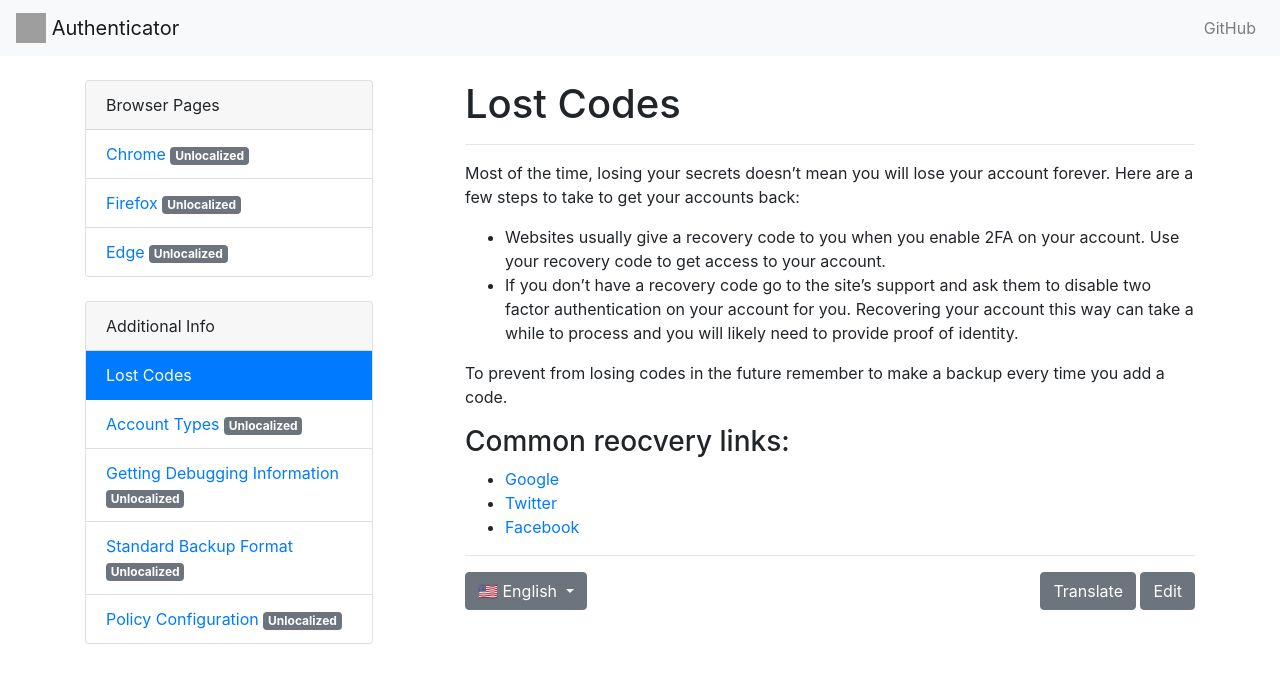
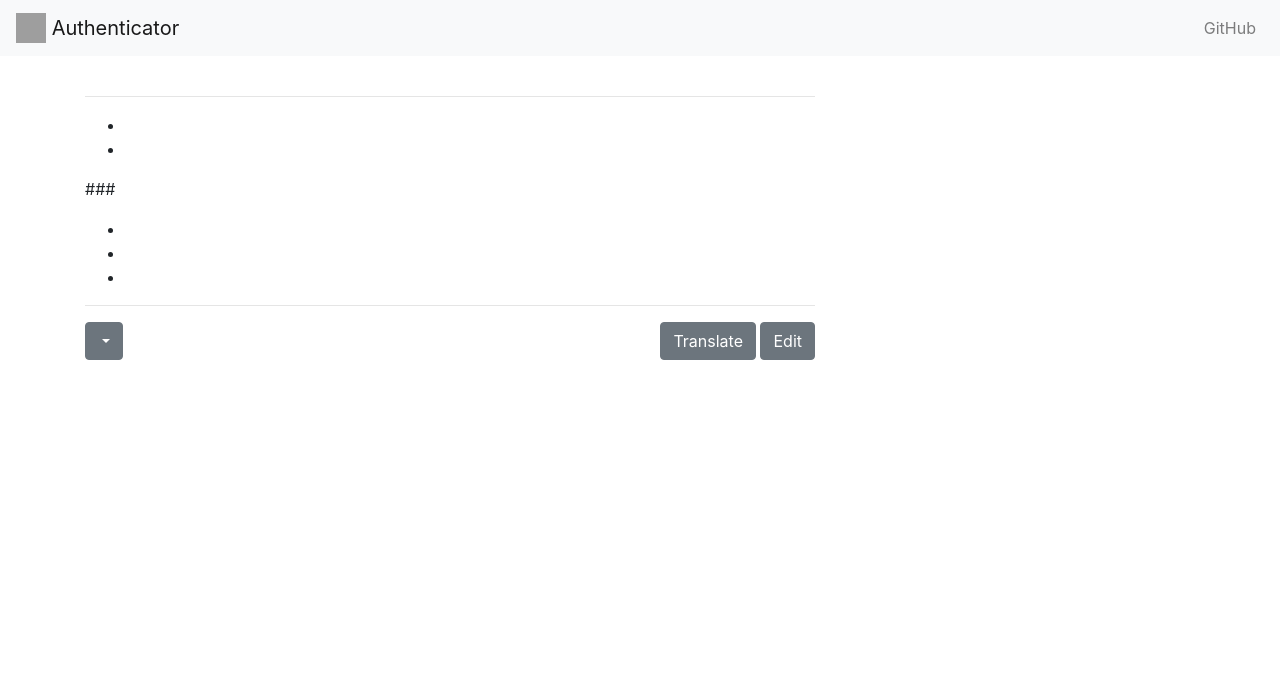
Before and after one commit to Authenticator-Extension/authenticator.cc, a Jekyll site: the page built from docs/el/lost-codes.md, in a window 1280 px wide. Shown: the top 683 px of the page. Built offline with Jekyll 4.4.1, drawn with Linux system fonts in a browser that asks for light colours; our own code applies the rules of GitHub Pages for plain Markdown files; grey boxes are pictures that could not be loaded.

```diff
--- a/docs/el/lost-codes.md
+++ b/docs/el/lost-codes.md
@@ -1,18 +1,16 @@
 ---
-title: Lost Codes
-stub: lost-codes
-lang: en
-ver: 1
+title:
+stub:
+lang:
+ver:
 ---
-Most of the time, losing your secrets doesn't mean you will lose your account forever. Here are a few steps to take to get your accounts back:
+-
+-
 
-- Websites usually give a recovery code to you when you enable 2FA on your account. Use your recovery code to get access to your account.
-- If you don't have a recovery code go to the site's support and ask them to disable two factor authentication on your account for you. Recovering your account this way can take a while to process and you will likely need to provide proof of identity.
 
-To prevent from losing codes in the future remember to make a backup every time you add a code.
 
-### Common reocvery links:
+###
 
-- [Google](https://support.google.com/accounts/answer/185834)
-- [Twitter](https://help.twitter.com/en/managing-your-account/issues-with-login-authentication)
-- [Facebook](https://www.facebook.com/help/147926301947841)
+- []()
+- []()
+- []()
```
